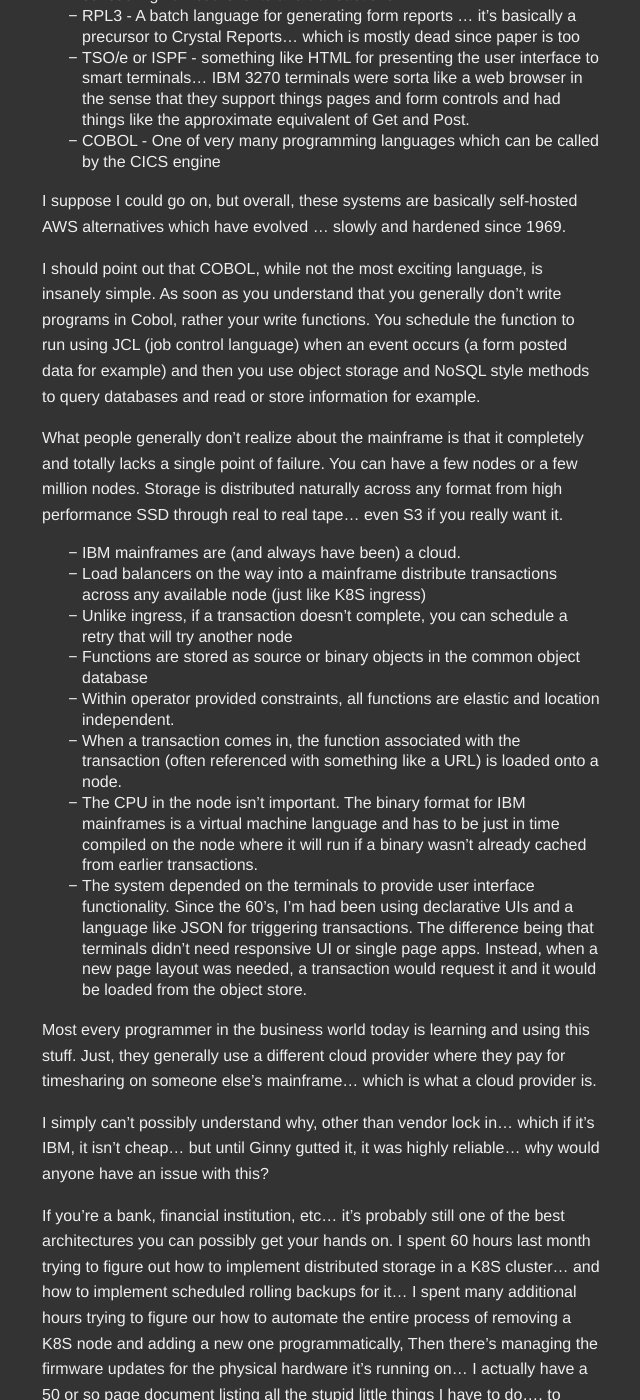
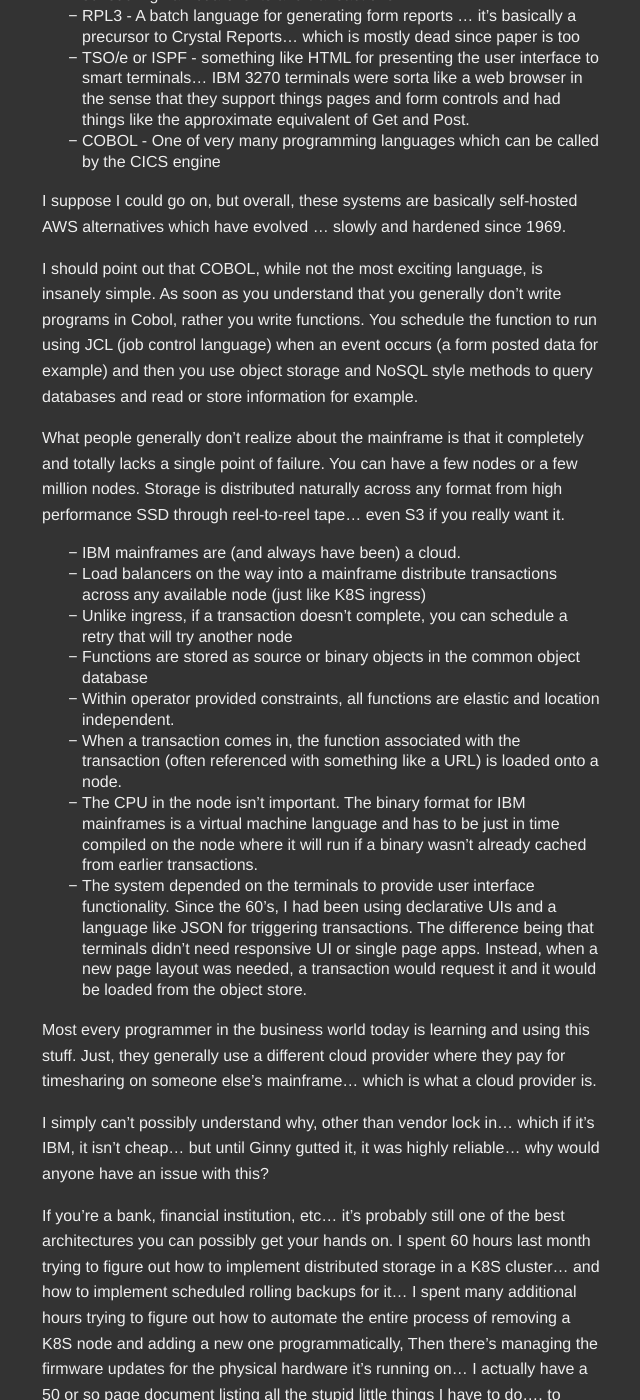
Before and after one commit to afantasia-me/afantasia-me.github.io, a Jekyll site: the page built from _posts/2020-09-05-the-mainframe-is-dead-long-live-the-mainframe.md, in a window 1280 px wide and 1400 px high, scrolled down 1721 px. Shown: the whole window, without its empty margins (318-958 px from the left). Built offline with Jekyll 4.4.1, drawn with Linux system fonts in a browser that asks for light colours; some of the changed text lies outside the part shown.

Commit message:
Corrected typos

```diff
--- a/_posts/2020-09-05-the-mainframe-is-dead-long-live-the-mainframe.md
+++ b/_posts/2020-09-05-the-mainframe-is-dead-long-live-the-mainframe.md
@@ -37,9 +37,9 @@
 >
 > I suppose I could go on, but overall, these systems are basically self-hosted AWS alternatives which have evolved … slowly and hardened since 1969.
 >
-> I should point out that COBOL, while not the most exciting language, is insanely simple. As soon as you understand that you generally don't write programs in Cobol, rather your write functions. You schedule the function to run using JCL (job control language) when an event occurs (a form posted data for example) and then you use object storage and NoSQL style methods to query databases and read or store information for example.
+> I should point out that COBOL, while not the most exciting language, is insanely simple. As soon as you understand that you generally don't write programs in Cobol, rather you write functions. You schedule the function to run using JCL (job control language) when an event occurs (a form posted data for example) and then you use object storage and NoSQL style methods to query databases and read or store information for example.
 >
-> What people generally don't realize about the mainframe is that it completely and totally lacks a single point of failure. You can have a few nodes or a few million nodes. Storage is distributed naturally across any format from high performance SSD through real to real tape... even S3 if you really want it.
+> What people generally don't realize about the mainframe is that it completely and totally lacks a single point of failure. You can have a few nodes or a few million nodes. Storage is distributed naturally across any format from high performance SSD through reel-to-reel tape... even S3 if you really want it.
 > - IBM mainframes are (and always have been) a cloud.
 > - Load balancers on the way into a mainframe distribute transactions across any available node (just like K8S ingress)
 > - Unlike ingress, if a transaction doesn't complete, you can schedule a retry that will try another node
@@ -47,13 +47,13 @@
 > - Within operator provided constraints, all functions are elastic and location independent.
 > - When a transaction comes in, the function associated with the transaction (often referenced with something like a URL) is loaded onto a node.
 > - The CPU in the node isn't important. The binary format for IBM mainframes is a virtual machine language and has to be just in time compiled on the node where it will run if a binary wasn't already cached from earlier transactions.
-> - The system depended on the terminals to provide user interface functionality. Since the 60's, I'm had been using declarative UIs and a language like JSON for triggering transactions. The difference being that terminals didn't need responsive UI or single page apps. Instead, when a new page layout was needed, a transaction would request it and it would be loaded from the object store.
+> - The system depended on the terminals to provide user interface functionality. Since the 60's, I had been using declarative UIs and a language like JSON for triggering transactions. The difference being that terminals didn't need responsive UI or single page apps. Instead, when a new page layout was needed, a transaction would request it and it would be loaded from the object store.
 >
 > Most every programmer in the business world today is learning and using this stuff. Just, they generally use a different cloud provider where they pay for timesharing on someone else's mainframe... which is what a cloud provider is.
 >
 > I simply can't possibly understand why, other than vendor lock in... which if it's IBM, it isn't cheap... but until Ginny gutted it, it was highly reliable... why would anyone have an issue with this?
 >
-> If you're a bank, financial institution, etc... it's probably still one of the best architectures you can possibly get your hands on. I spent 60 hours last month trying to figure out how to implement distributed storage in a K8S cluster... and how to implement scheduled rolling backups for it... I spent many additional hours trying to figure our how to automate the entire process of removing a K8S node and adding a new one programmatically, Then there's managing the firmware updates for the physical hardware it's running on... I actually have a 50 or so page document listing all the stupid little things I have to do.... to make a simple web server running OpenFaaS and such.
+> If you're a bank, financial institution, etc... it's probably still one of the best architectures you can possibly get your hands on. I spent 60 hours last month trying to figure out how to implement distributed storage in a K8S cluster... and how to implement scheduled rolling backups for it... I spent many additional hours trying to figure out how to automate the entire process of removing a K8S node and adding a new one programmatically, Then there's managing the firmware updates for the physical hardware it's running on... I actually have a 50 or so page document listing all the stupid little things I have to do.... to make a simple web server running OpenFaaS and such.
 >
 > What's really funny is that if I get this project going, in the end, I'll have a system which is almost a direct mirror of an IBM mainframe... but running on a bunch of Raspberry Pi like devices (except with proper storage connectivity). It'll be able to handle millions of transactions and will be able to scale to hundreds of nodes.
 >
```
Also changed, not shown: other parts of _posts/2020-09-05-the-mainframe-is-dead-long-live-the-mainframe.md (+1 -1 lines).
